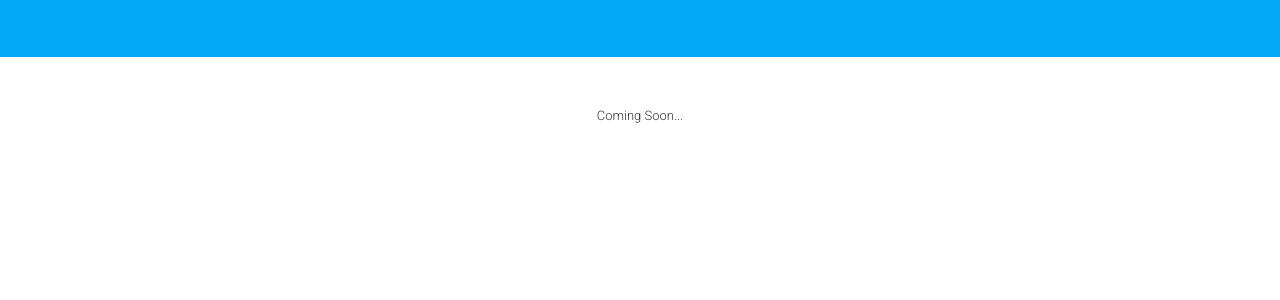
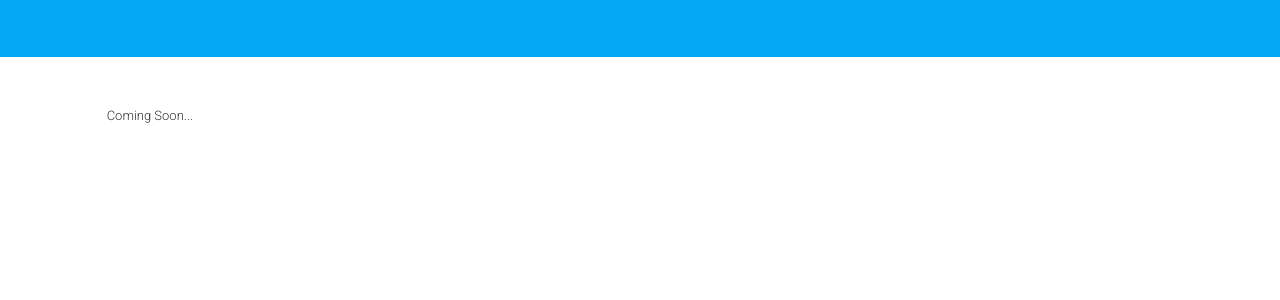
Before and after one commit to mumbaipymeetup/women_zeppelin, a Jekyll site: the page built from speakers.html, in a window 1280 px wide. Shown: the part 350-650 px from the top of the page. Built offline with Jekyll 4.4.1, drawn with Linux system fonts in a browser that asks for light colours; nearby versions of some CDN libraries; comment, search, counter and statistics services are not loaded.

Commit message:
Location update

```diff
--- a/_includes/speakers-list.html
+++ b/_includes/speakers-list.html
@@ -1,7 +1,11 @@
 <!-- Begin Speakers List-->
 <section id="speakers" class="speakers">
-    <div class="modals" class="modals">
-		Coming Soon...
-</div>
+    <div class="content-wrapper">
+        <div class="col-lg-10 col-lg-offset-1">
+            <div class="row text-left appear-animation-trigger">
+Coming Soon...
+         </div>
+        </div>
+    </div>
 </section>
 <!-- End Speakers List -->
```
